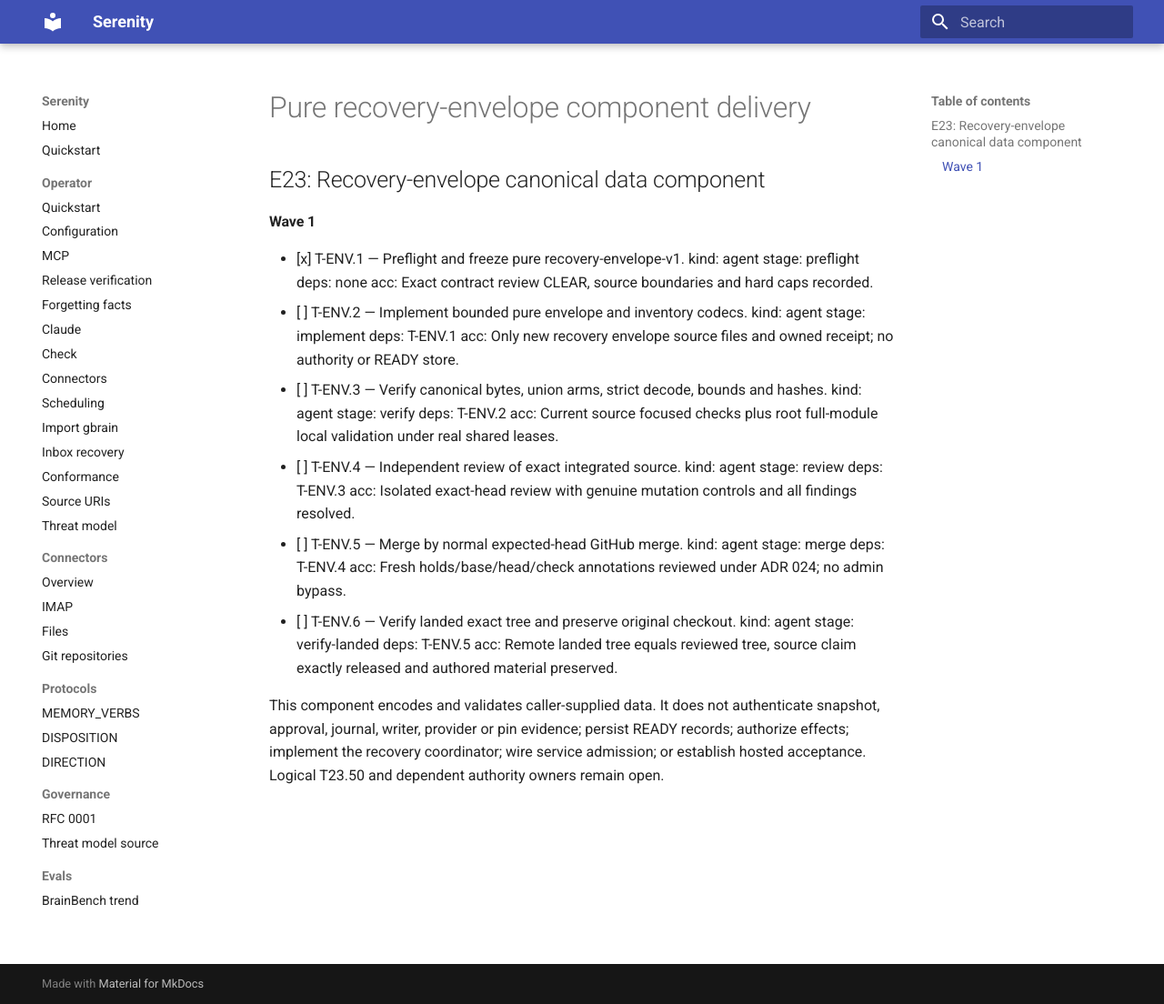
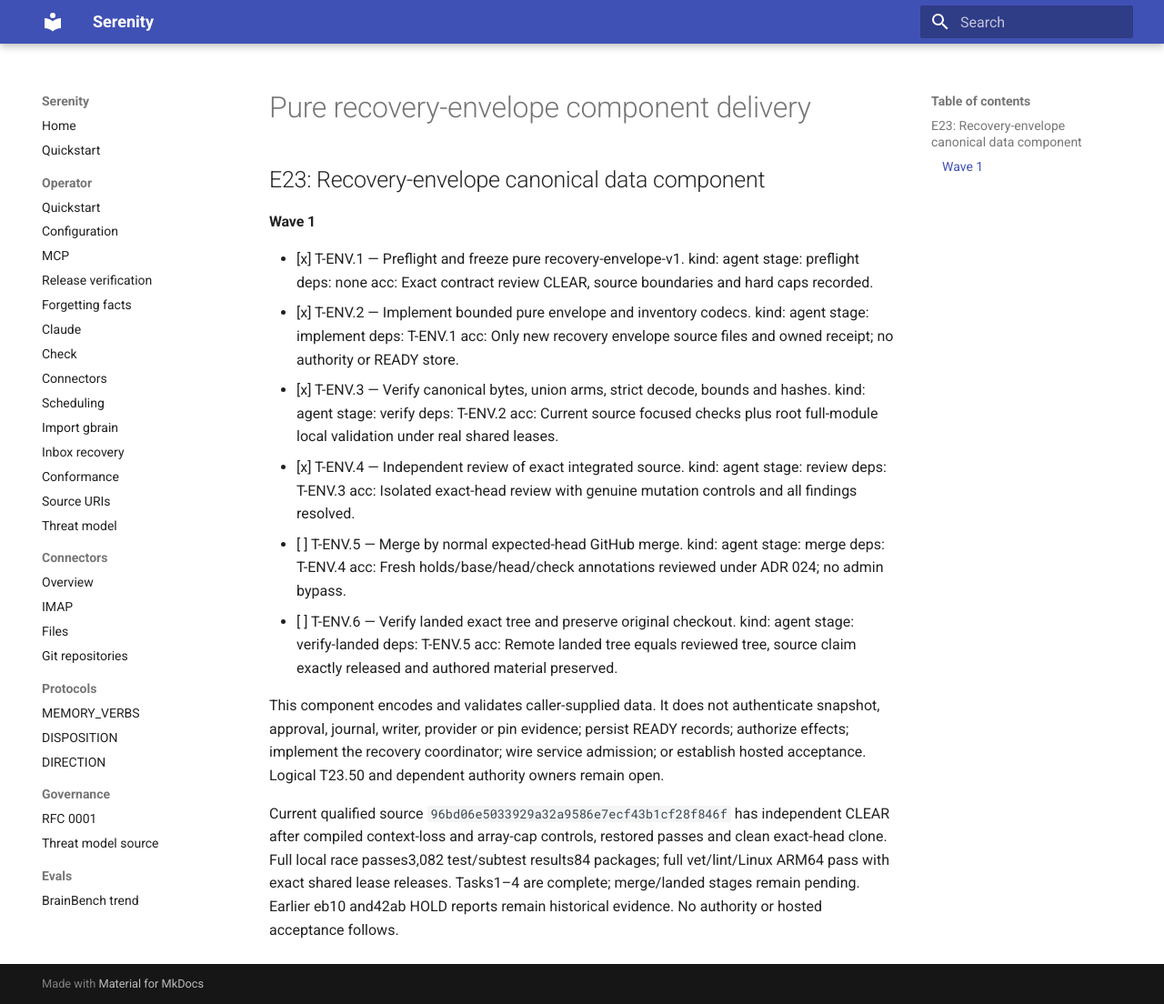
Before and after one commit to sirerun/serenity, an MkDocs documentation site: the page built from docs/plans/recovery-envelope-delivery-2026-10-03.md, in a window 1280 px wide and 1104 px high. Shown: the whole window at 91% size. Built offline with MkDocs 1.6.1 and Material for MkDocs 9.7.7, drawn with Linux system fonts in a browser that asks for light colours.

Commit message:
Bank final envelope local qualification and independent source review

```diff
--- a/docs/plans/recovery-envelope-delivery-2026-10-03.md
+++ b/docs/plans/recovery-envelope-delivery-2026-10-03.md
@@ -6,11 +6,11 @@
 
 - [x] T-ENV.1 — Preflight and freeze pure recovery-envelope-v1. kind: agent stage: preflight deps: none
   acc: Exact contract review CLEAR, source boundaries and hard caps recorded.
-- [ ] T-ENV.2 — Implement bounded pure envelope and inventory codecs. kind: agent stage: implement deps: T-ENV.1
+- [x] T-ENV.2 — Implement bounded pure envelope and inventory codecs. kind: agent stage: implement deps: T-ENV.1
   acc: Only new recovery envelope source files and owned receipt; no authority or READY store.
-- [ ] T-ENV.3 — Verify canonical bytes, union arms, strict decode, bounds and hashes. kind: agent stage: verify deps: T-ENV.2
+- [x] T-ENV.3 — Verify canonical bytes, union arms, strict decode, bounds and hashes. kind: agent stage: verify deps: T-ENV.2
   acc: Current source focused checks plus root full-module local validation under real shared leases.
-- [ ] T-ENV.4 — Independent review of exact integrated source. kind: agent stage: review deps: T-ENV.3
+- [x] T-ENV.4 — Independent review of exact integrated source. kind: agent stage: review deps: T-ENV.3
   acc: Isolated exact-head review with genuine mutation controls and all findings resolved.
 - [ ] T-ENV.5 — Merge by normal expected-head GitHub merge. kind: agent stage: merge deps: T-ENV.4
   acc: Fresh holds/base/head/check annotations reviewed under ADR 024; no admin bypass.
@@ -18,3 +18,5 @@
   acc: Remote landed tree equals reviewed tree, source claim exactly released and authored material preserved.
 
 This component encodes and validates caller-supplied data. It does not authenticate snapshot, approval, journal, writer, provider or pin evidence; persist READY records; authorize effects; implement the recovery coordinator; wire service admission; or establish hosted acceptance. Logical T23.50 and dependent authority owners remain open.
+
+Current qualified source `96bd06e5033929a32a9586e7ecf43b1cf28f846f` has independent CLEAR after compiled context-loss and array-cap controls, restored passes and clean exact-head clone. Full local race passes3,082 test/subtest results84 packages; full vet/lint/Linux ARM64 pass with exact shared lease releases. Tasks1–4 are complete; merge/landed stages remain pending. Earlier eb10 and42ab HOLD reports remain historical evidence. No authority or hosted acceptance follows.
```
Also changed, not shown: docs/plans/recovery-envelope-implementation-receipt-2026-10-03.md (+2 -0 lines), docs/plans/recovery-envelope-independent-source-clear-2026-10-03.md (added, +16 -0 lines), docs/plans/recovery-envelope-local-validation-2026-10-03.md (added, +28 -0 lines), docs/roadmap.md (+2 -0 lines).
